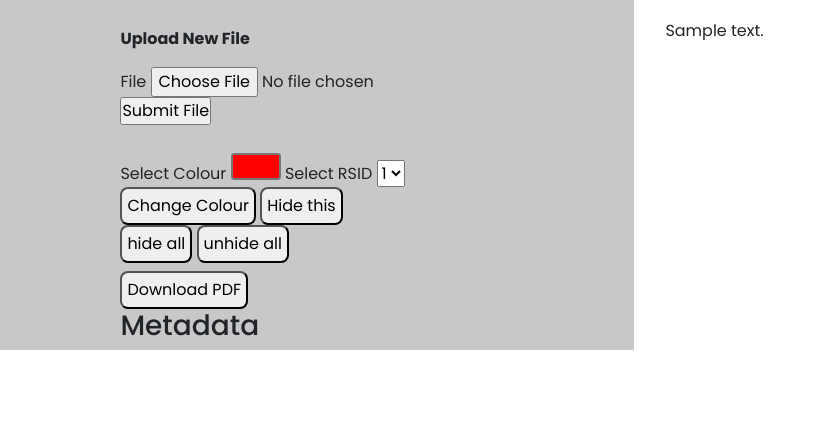
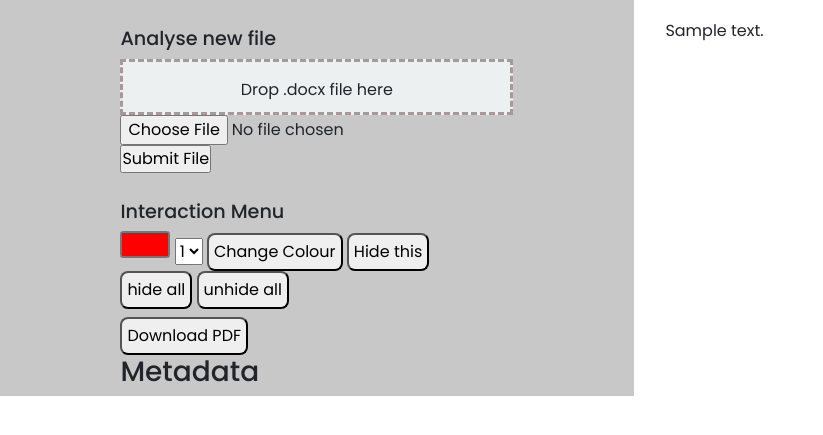
Before and after one commit to lujor20/CITS3200_Project, a Flask app: template app/tool1/templates/visualise.html in a window 1280 px wide. Shown: the part 95-530 px from the top of the page, without its empty margins (0-823 px from the left). Run offline with Flask 3, Linux system fonts and the light colour scheme; the template is opened without the code that fills it: values that come from a table or form of the project are taken from there, most other values are stand-ins (such as "Sample title", 1, 10 or a date in 2020); some libraries are stand-ins or nearby versions.

Commit message:
Drag n drop wprking + minor css changes

```diff
--- /dev/null
+++ b/app/tool1/static/fileupload.css
@@ -0,0 +1,22 @@
+
+
+#dropzone {
+  height: 7vh;
+  line-height: 7vh; /** Hack to vertically center txt**/
+  max-width: 100%;
+
+  margin: auto;
+  display: block;
+
+  text-align: center;
+}
+
+.dropzone_normal {
+  border: 3px dashed #a69999;
+  background-color: #ecf0f1;
+}
+
+.dropzone_hover {
+  border-color: blue;
+  background-color: #b9b6b6;
+}
--- /dev/null
+++ b/app/tool1/static/fileupload.js
@@ -0,0 +1,45 @@
+const CSS_DROPZONE_HOVER = "dropzone_hover"
+
+document.addEventListener('DOMContentLoaded', function() {
+  init_fileupload();
+}, false);
+
+function init_fileupload () {
+  const dropzone = document.getElementById("dropzone");
+  const file_input = document.getElementById("file");
+
+  dropzone.addEventListener('dragover', function(event) {
+    event.preventDefault();
+    dropzone.classList.add("dropzone_hover");
+
+  });
+
+  dropzone.addEventListener('dragleave', function(event) {
+    event.preventDefault();
+    dropzone.classList.remove("dropzone_hover");
+  });
+
+  dropzone.addEventListener('drop', function(event) {
+    event.preventDefault();
+    dropzone.classList.remove("dropzone_hover");
+
+
+    let file = event.dataTransfer.files[0];
+
+    let reader = new FileReader();
+    reader.onload = function (e) {
+      let container = new DataTransfer();
+      container.items.add(file);
+
+      file_input.files = container.files;
+    }
+    reader.onerror = function (e) {
+      alert("Please don't place folders here!")
+    }
+
+    reader.readAsArrayBuffer(file);
+
+  })
+}
+
+// https://stackoverflow.com/a/8857445
--- a/app/tool1/static/tool1_style.css
+++ b/app/tool1/static/tool1_style.css
@@ -88,3 +88,14 @@ button{
 .subnav{
   margin: 20px;
 }
+
+/*
+CSS Styling related to section class "menu". - excluding the drop zone.
+*/
+.menu h1 {
+  font-size: 1.2rem;
+}
+
+.menu label {
+  display: none;
+}
--- a/app/tool1/templates/visualise.html
+++ b/app/tool1/templates/visualise.html
@@ -12,9 +12,10 @@
 </script>
 
 <script src= {{ url_for('tool1.static', filename='visualise.js') }}></script>
+<script src={{ url_for('tool1.static', filename='fileupload.js') }}></script>
 
 <link rel="stylesheet" type="text/css" href={{ url_for('tool1.static', filename = "tool1_style.css") }}>
-
+<link rel="stylesheet" type="text/css" href={{ url_for('tool1.static', filename = "fileupload.css") }}>
 
 <style title = "rsid_css">
   {% for rsid, red, green, blue in colours -%}
@@ -70,10 +71,14 @@
 <section class="grid-container">
   <!-- Column 1 -->
   <section class="menu">
+
     <div class="form" id="upload">
-      <p><b>Upload New File</b></p>
+      <h1>Analyse new file</h1>
       <form method='POST' action='/visualise', enctype="multipart/form-data">
         {{ form.csrf_token }}
+        <div id="dropzone" class="dropzone_normal">
+          <p>Drop .docx file here</p>
+        </div>
         {{ form.file.label }}
         {{ form.file() }}
         {% for error in form.file.errors%}
@@ -84,6 +89,7 @@
     </div>
 
     <div class = "form" id="colour">
+      <h1>Interaction Menu</h1>
       <form>
         <label for="rsid_color">Select Colour</label>
         <input type="color" id="rsid_color" name='rsid_color' value='#ff0000'>
@@ -146,6 +152,7 @@
 
 
 <script>
-  init_visualise()
+  init_visualise();
+
 </script>
 {% endblock %}
```
